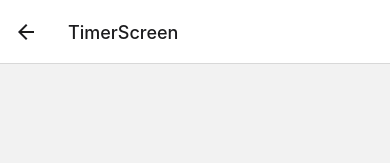
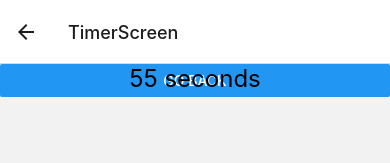
Before and after one commit to braulioPad/game, a React Native app: screen /TimerScreen in a window 390 px wide. Shown: the top 163 px of the page. Built offline with nearby package versions, Linux system fonts and the light colour scheme.

Commit message:
agregado timer y modal en la pantalla de juego

```diff
--- a/Data/en_card.json
+++ b/src/components/Data/en_card.json
@@ -10,8 +10,6 @@
         "Chainsaw"
       ],
       "misc":[
-        "",
-        ""
       ]
     }
 }
--- a/src/components/GameScreen/GameScr.tsx
+++ b/src/components/GameScreen/GameScr.tsx
@@ -1,45 +1,116 @@
-// TimerScreen.tsx
-import React, { useState, useEffect } from 'react';
-import { View, Text, StyleSheet, Button } from 'react-native';
-import Countdown from 'react-native-countdown-component';
-
-// Import the local JSON data
-import jsonData from 'Data/en_card.json';
+import React, { useCallback, useEffect, useState } from 'react';
+import { Button, StyleSheet, Text, TouchableOpacity, View, Modal  } from 'react-native';
 
 interface TimerScreenProps {
   navigation: any; // Assuming the navigation prop is of any type for simplicity
 }
 
+import data from '../Data/en_card.json';
 const GameScr: React.FC<TimerScreenProps> = ({ navigation }) => {
+  const [time, setTime] = useState(60); // Set the initial countdown duration for the screen
+  const [modalTime, setModalTime] = useState(3); // Set the initial countdown duration for the modal
   const [jsonData, setJsonData] = useState<any>(null);
+  const [modalVisible, setModalVisible] = useState(true);
 
   useEffect(() => {
-    // Load local JSON data
-    setJsonData(jsonData);
+    // Start the countdown interval for the screen
+    const screenIntervalId = setInterval(() => {
+      setTime((prevTime) => {
+        if (prevTime === 0) {
+          clearInterval(screenIntervalId); // Stop the interval when screen countdown reaches 0
+          console.log('Screen Countdown finished');
+          setModalVisible(true); // Show the modal after the screen countdown finishes
+        }
+        return prevTime > 0 ? prevTime - 1 : 0;
+      });
+    }, 1000);
+
+    // Cleanup function for screen countdown interval when the component unmounts
+    return () => {
+      clearInterval(screenIntervalId);
+    };
   }, []);
+
+  useEffect(() => {
+    // Start the countdown interval for the modal when it is visible
+    if (modalVisible) {
+      const modalIntervalId = setInterval(() => {
+        setModalTime((prevTime) => {
+          if (prevTime === 0) {
+            clearInterval(modalIntervalId); // Stop the interval when modal countdown reaches 0
+            console.log('Modal Countdown finished');
+            setModalVisible(false); // Close the modal after the modal countdown finishes
+          }
+          return prevTime > 0 ? prevTime - 1 : 0;
+        });
+      }, 1000);
+
+      // Cleanup function for modal countdown interval when the component unmounts or modal is closed
+      return () => {
+        clearInterval(modalIntervalId);
+      };
+    }
+  }, [modalVisible]);
 
   const handleGoBack = () => {
     navigation.goBack();
   };
 
+  const handleTouchable1Press = () => {
+    // Handle the press on the first invisible touchable panel
+    console.log('Touchable panel 1 pressed');
+  };
+
+  const handleTouchable2Press = () => {
+    // Handle the press on the second invisible touchable panel
+    console.log('Touchable panel 2 pressed');
+  };
+
+  const closeModal = useCallback(() => {
+    setModalVisible(false);
+  }, []);
+
   return (
     <View style={styles.container}>
-      <Countdown
-        until={60} // Set the countdown duration in seconds
-        size={30}
-        onFinish={() => console.log('Countdown finished')}
-        digitStyle={{ backgroundColor: '#FFF' }}
-        digitTxtStyle={{ color: '#1CC625' }}
-        timeToShow={['M', 'S']}
-        timeLabels={{ m: null, s: null }}
-        showSeparator
-      />
-      {jsonData && (
-        <View>
-          <Text>Loaded JSON Data:</Text>
-          <Text>{JSON.stringify(jsonData, null, 2)}</Text>
+      {/* Modal */}
+      <Modal
+        animationType="slide"
+        transparent={true}
+        visible={modalVisible}
+        onRequestClose={closeModal}
+      >
+        <View style={styles.modalContainer}>
+          <Text style={styles.modalText}>{modalTime} seconds</Text>
         </View>
-      )}
+      </Modal>
+
+      {/* Timer Layer */}
+      <View style={styles.timerLayer}>
+        <View style={styles.content}>
+          <Text style={styles.timerText}>{time} seconds</Text>
+          {jsonData && (
+            <View>
+              <Text>Loaded JSON Data:</Text>
+              <Text>{JSON.stringify(jsonData, null, 2)}</Text>
+            </View>
+          )}
+        </View>
+      </View>
+
+      {/* TouchableOpacity Layer */}
+      <View style={styles.touchableOpacityLayer}>
+        <TouchableOpacity
+          style={styles.touchablePanel}
+          onPress={handleTouchable1Press}
+          activeOpacity={0} // Set activeOpacity to 0 to make it completely invisible
+        />
+        <TouchableOpacity
+          style={styles.touchablePanel}
+          onPress={handleTouchable2Press}
+          activeOpacity={0} // Set activeOpacity to 0 to make it completely invisible
+        />
+      </View>
+
       <Button title="Go Back" onPress={handleGoBack} />
     </View>
   );
@@ -48,8 +119,47 @@ const GameScr: React.FC<TimerScreenProps> = ({ navigation }) => {
 const styles = StyleSheet.create({
   container: {
     flex: 1,
+    position: 'relative',
+  },
+  modalContainer: {
+    flex: 1,
     justifyContent: 'center',
     alignItems: 'center',
+    backgroundColor: 'rgba(0, 0, 0, 0.5)', // Semi-transparent background
+  },
+  modalText: {
+    fontSize: 20,
+    color: 'white',
+  },
+  timerLayer: {
+    flex: 1,
+    position: 'absolute',
+    top: 0,
+    left: 0,
+    right: 0,
+    bottom: 0,
+    zIndex: 1, // Higher zIndex to appear in the back
+  },
+  touchableOpacityLayer: {
+    flex: 1,
+    position: 'absolute',
+    top: 0,
+    left: 0,
+    right: 0,
+    bottom: 0,
+    zIndex: 2, // Lower zIndex to appear in the front
+    flexDirection: 'row', // Stack TouchableOpacity elements horizontally
+  },
+  content: {
+    justifyContent: 'center',
+    alignItems: 'center',
+  },
+  timerText: {
+    fontSize: 24,
+    marginBottom: 20,
+  },
+  touchablePanel: {
+    flex: 1,
   },
 });
 
--- a/tsconfig.json
+++ b/tsconfig.json
@@ -9,7 +9,8 @@
     "baseUrl": ".",
     "types": [ "jest"],
     "typeRoots": ["./types", "./node_modules/@types"],
-
+    "esModuleInterop": true,
+    "resolveJsonModule": true,
     "paths": {
       "@app/*": [
         "./app/*"
```
Also changed, not shown: src/components/Data/es_card.json (renamed from Data/es_card.json), src/components/Data/jp_card.json (renamed from Data/jp_card.json).
